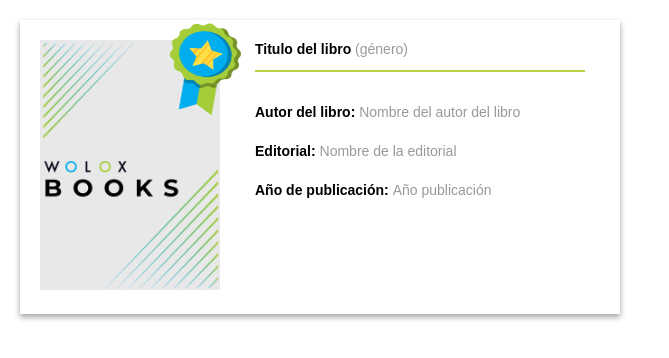
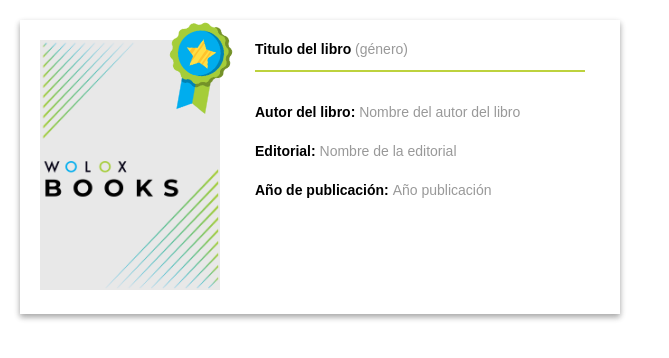
Before and after one commit to wolox-training/sh-angular, a plain HTML site: page index.html in a window 1280 px wide. Shown: the whole page, without its empty margins (0-669 px from the left). Drawn offline with nearby package versions, Linux system fonts and the light colour scheme; files that its build step writes are made by us from their sources.

Commit message:
badge is added using pseudo elements

```diff
--- a/index.html
+++ b/index.html
@@ -13,7 +13,6 @@
     <div class="container">
       <div class="container-img-book">
         <img class="book-img" src="./assets/book-cover.png" alt="Book cover" />
-        <img class="book-badge" src="./assets/badge.png" alt="badge" />
       </div>
       <div class="container-book">
         <div class="container-book-title">
--- a/scss/detail.scss
+++ b/scss/detail.scss
@@ -43,13 +43,18 @@
 
 .container-img-book {
   position: relative;
+  &::before {
+    content: "";
+    background: url("./assets/badge.png");
+    background-size: contain;
+    background-repeat: no-repeat;
+    display: block;
+    height: 90px;
+    position: absolute;
+    right: 17px;
+    top: -17px;
+    transform: rotate(10deg);
+    width: 70px;
+    z-index: 1;
+  }
 }
-
-.book-badge {
-  height: 90px;
-  right: 17px;
-  position: absolute;
-  top: -17px;
-  transform: rotate(10deg);
-  width: 70px;
-}
```
